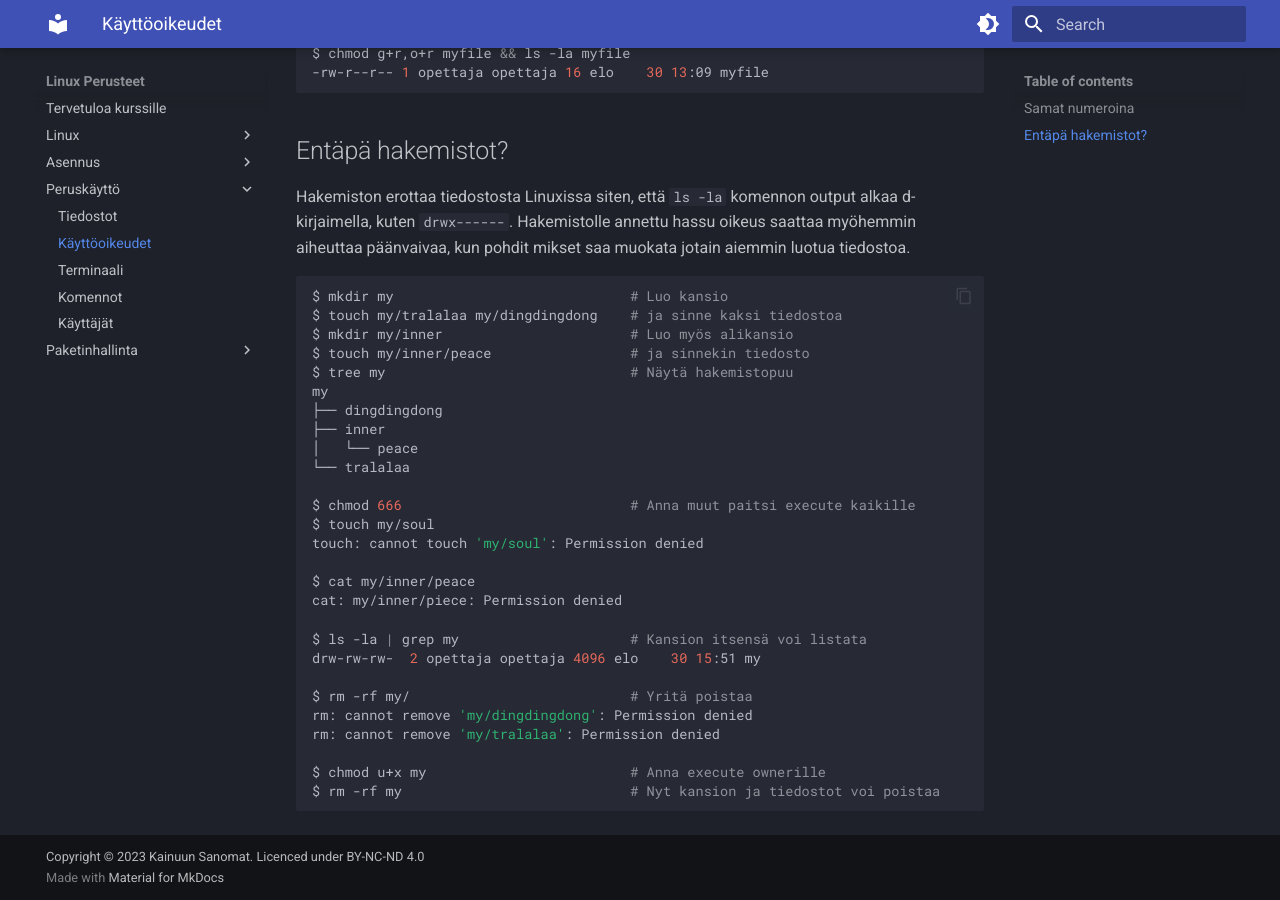
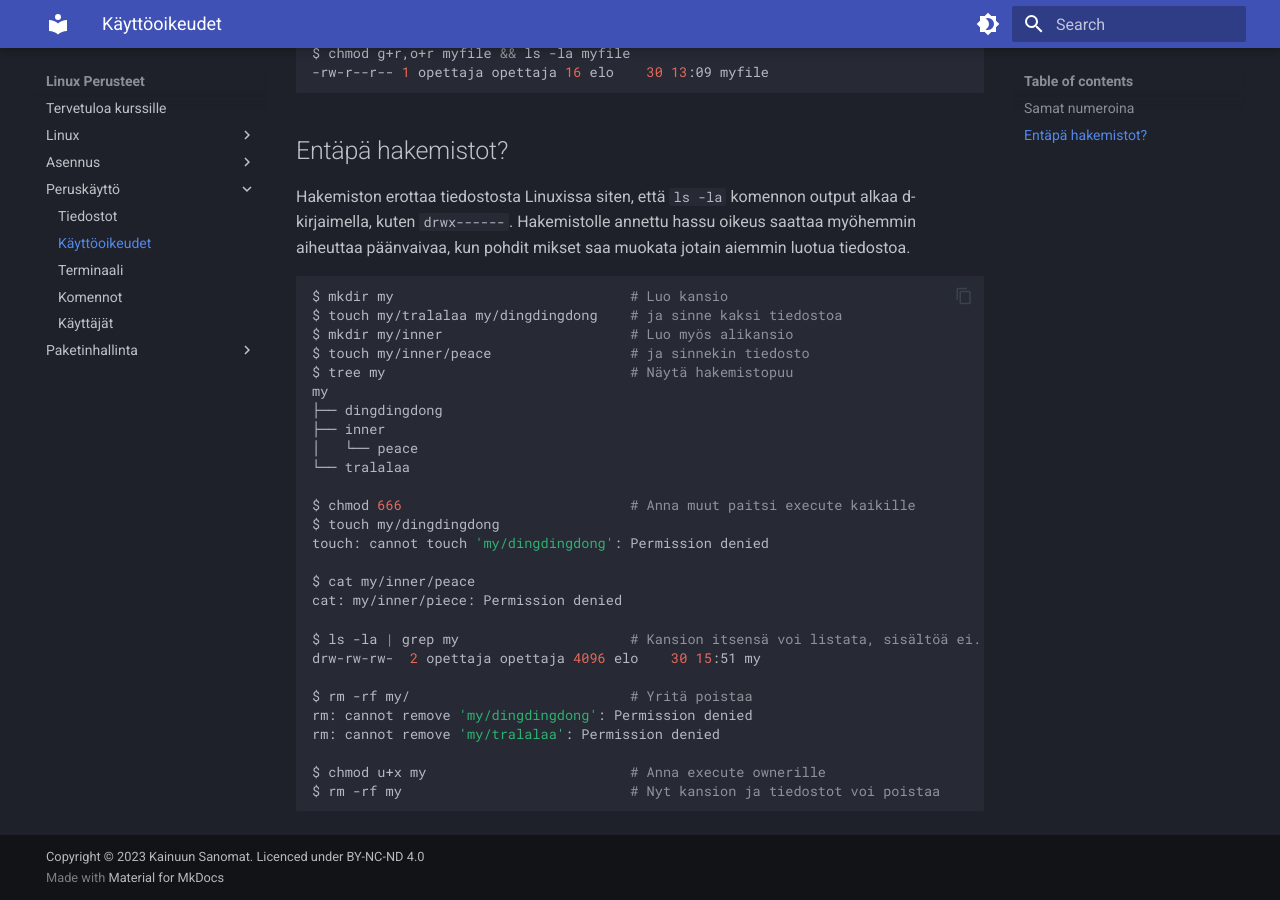
Before and after one commit to sourander/linux-perusteet, an MkDocs documentation site: the page built from docs/peruskaytto/kayttooikeudet.md, in a window 1280 px wide and 900 px high, scrolled down 2341 px. Built offline with MkDocs 1.6.1 and Material for MkDocs 9.7.7, drawn with Linux system fonts in a browser that asks for light colours.

Commit message:
Fix my dingdingdong

```diff
--- a/docs/peruskaytto/kayttooikeudet.md
+++ b/docs/peruskaytto/kayttooikeudet.md
@@ -79,13 +79,13 @@ my
 └── tralalaa
 
 $ chmod 666                            # Anna muut paitsi execute kaikille
-$ touch my/soul
-touch: cannot touch 'my/soul': Permission denied
+$ touch my/dingdingdong
+touch: cannot touch 'my/dingdingdong': Permission denied
 
 $ cat my/inner/peace
 cat: my/inner/piece: Permission denied
 
-$ ls -la | grep my                     # Kansion itsensä voi listata
+$ ls -la | grep my                     # Kansion itsensä voi listata, sisältöä ei.
 drw-rw-rw-  2 opettaja opettaja 4096 elo    30 15:51 my
 
 $ rm -rf my/                           # Yritä poistaa
```
